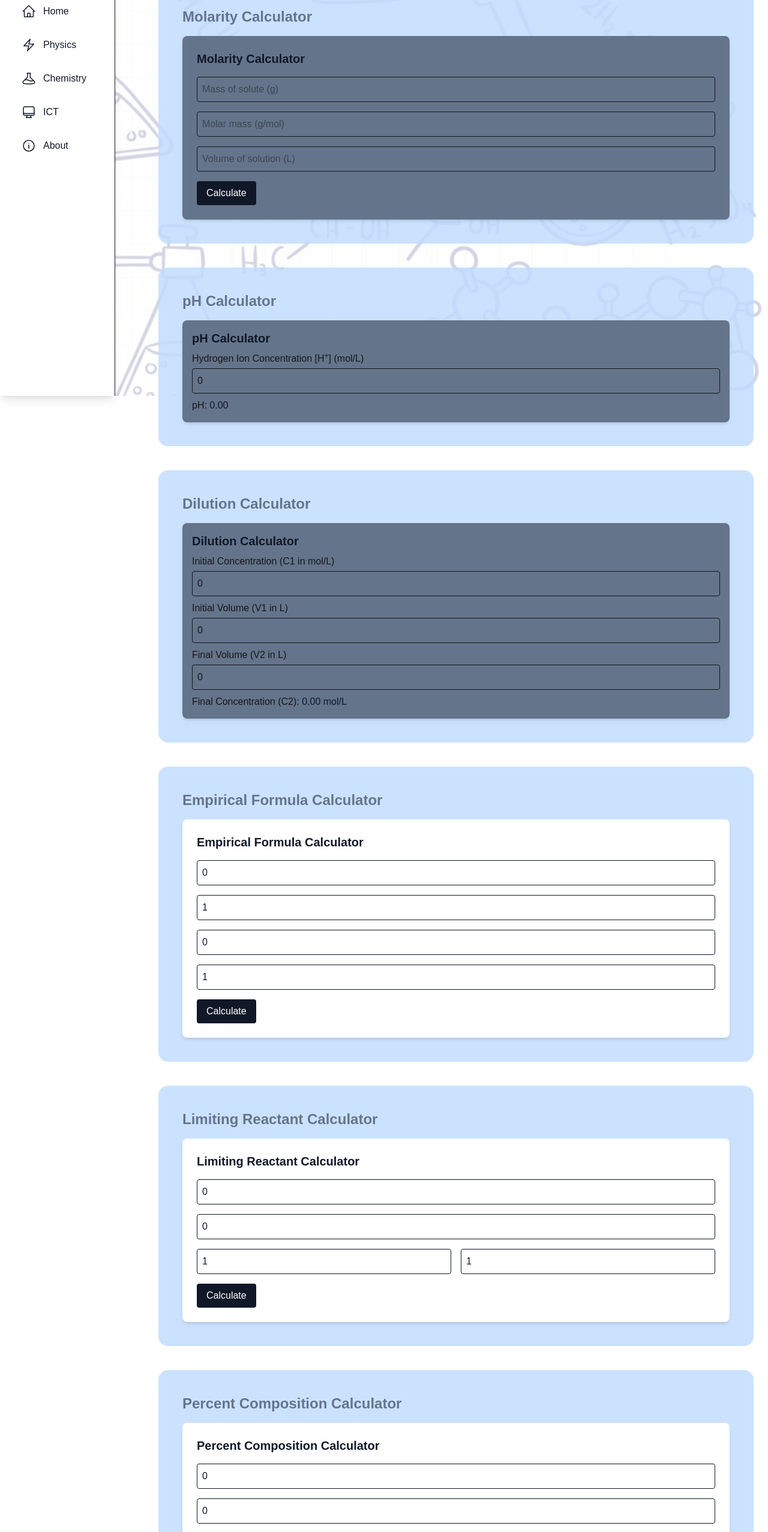
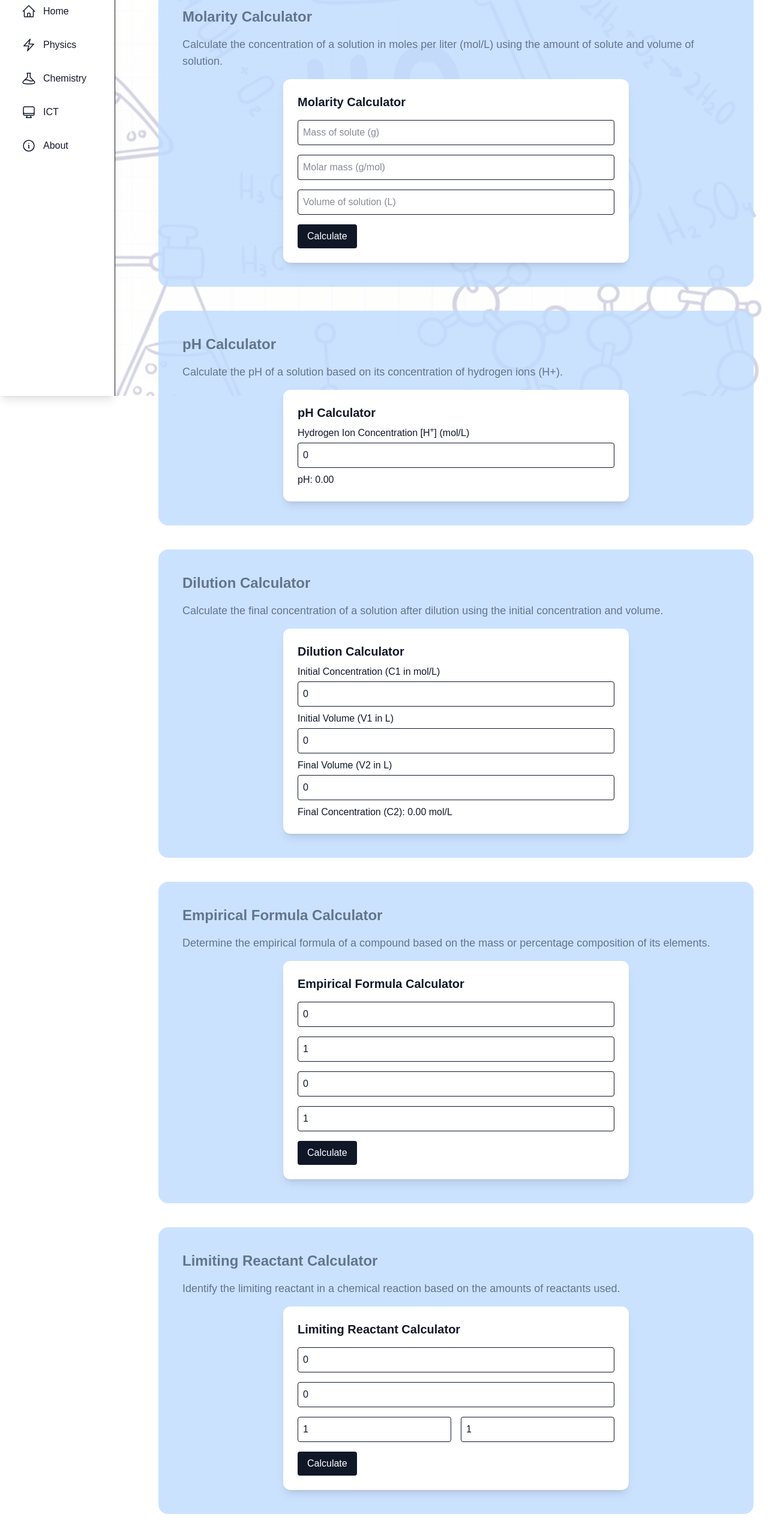
Before and after one commit to Dinesh0017/sci-lab, a Next.js app: page /chemistry in a window 1280 px wide. Shown: the part 140-2694 px from the top of the page at 60% size. Built offline with nearby package versions, Linux system fonts and the light colour scheme.

Commit message:
add bester align

```diff
--- a/src/app/chemistry/page.js
+++ b/src/app/chemistry/page.js
@@ -24,6 +24,9 @@ export default function ChemistryPage() {
         <h2 className="text-2xl font-bold mb-4 text-secondary">
           Molarity Calculator
         </h2>
+        <p className="text-lg text-muted-foreground mb-4 text-secondary">
+          Calculate the concentration of a solution in moles per liter (mol/L) using the amount of solute and volume of solution.
+        </p>
         <MolarityCalculator />
       </div>
 
@@ -32,6 +35,9 @@ export default function ChemistryPage() {
         <h2 className="text-2xl font-bold mb-4 text-secondary">
           pH Calculator
         </h2>
+        <p className="text-lg text-muted-foreground mb-4 text-secondary">
+          Calculate the pH of a solution based on its concentration of hydrogen ions (H+).
+        </p>
         <PHCalculator />
       </div>
 
@@ -40,6 +46,9 @@ export default function ChemistryPage() {
         <h2 className="text-2xl font-bold mb-4 text-secondary">
           Dilution Calculator
         </h2>
+        <p className="text-lg text-muted-foreground mb-4 text-secondary">
+          Calculate the final concentration of a solution after dilution using the initial concentration and volume.
+        </p>
         <DilutionCalculator />
       </div>
 
@@ -48,6 +57,9 @@ export default function ChemistryPage() {
         <h2 className="text-2xl font-bold mb-4 text-secondary">
           Empirical Formula Calculator
         </h2>
+        <p className="text-lg text-muted-foreground mb-4 text-secondary">
+          Determine the empirical formula of a compound based on the mass or percentage composition of its elements.
+        </p>
         <EmpiricalFormulaCalculator />
       </div>
 
@@ -56,6 +68,9 @@ export default function ChemistryPage() {
         <h2 className="text-2xl font-bold mb-4 text-secondary">
           Limiting Reactant Calculator
         </h2>
+        <p className="text-lg text-muted-foreground mb-4 text-secondary">
+          Identify the limiting reactant in a chemical reaction based on the amounts of reactants used.
+        </p>
         <LimitingReactantCalculator />
       </div>
 
@@ -64,6 +79,9 @@ export default function ChemistryPage() {
         <h2 className="text-2xl font-bold mb-4 text-secondary">
           Percent Composition Calculator
         </h2>
+        <p className="text-lg text-muted-foreground mb-4 text-secondary">
+          Calculate the percent composition of each element in a compound based on its molecular formula.
+        </p>
         <PercentCompositionCalculator />
       </div>
 
@@ -72,6 +90,9 @@ export default function ChemistryPage() {
         <h2 className="text-2xl font-bold mb-4 text-secondary">
           Ideal Gas Calculator
         </h2>
+        <p className="text-lg text-muted-foreground mb-4 text-secondary">
+          Calculate the properties of an ideal gas using the ideal gas law (PV = nRT).
+        </p>
         <IdealGasCalculator />
       </div>
     </section>
--- a/src/app/ict/page.js
+++ b/src/app/ict/page.js
@@ -4,7 +4,7 @@ import SubnetCalculator from "@/components/ict-calculators/SubnetCalculator";
 
 export default function ICTPage() {
   return (
-    <section className="p-6 ml-0 md:ml-16 ">
+    <section className="p-6 ml-0 md:ml-16">
   <h1
     className="text-3xl md:text-4xl font-extrabold text-textprimary mb-6"
     style={{ textShadow: "2px 2px 6px rgba(147, 197, 253, 0.7)" }}
@@ -12,8 +12,7 @@ export default function ICTPage() {
     ICT Calculators
   </h1>
 
-      <div className="space-y-10 p-6">
-        {/* Number System Converter */}
+  <div className="mb-10">
     <div className="bg-blue-200/80 p-10 rounded-2xl">
       <h2 className="text-2xl font-bold mb-4 text-secondary">
         Number System Converter
@@ -23,8 +22,9 @@ export default function ICTPage() {
       </p>
       <NumberSystemConverter />
     </div>
+  </div>
 
-        {/* Bitwise Calculator */}
+  <div className="mb-10">
     <div className="bg-blue-200/80 p-10 rounded-2xl">
       <h2 className="text-2xl font-bold mb-4 text-secondary">
         Bitwise Calculator
@@ -34,8 +34,9 @@ export default function ICTPage() {
       </p>
       <BitwiseCalculator />
     </div>
+  </div>
 
-        {/* Subnet Calculator */}
+  <div className="mb-10">
     <div className="bg-blue-200/80 p-10 rounded-2xl">
       <h2 className="text-2xl font-bold mb-4 text-secondary">
         Subnet Calculator
@@ -47,5 +48,6 @@ export default function ICTPage() {
     </div>
   </div>
 </section>
+
   );
 }
--- a/src/components/chemistry-calculators/DilutionCalculator.js
+++ b/src/components/chemistry-calculators/DilutionCalculator.js
@@ -10,7 +10,7 @@ export default function DilutionCalculator() {
   const c2 = v2 > 0 ? (c1 * v1) / v2 : 0;
 
   return (
-    <div className="p-4 bg-secondary rounded-lg shadow-md">
+    <div className="bg-background text-foreground max-w-xl mx-auto p-6 rounded-xl shadow-lg space-y-6">
       <h3 className="text-xl font-semibold mb-2 text-primary">Dilution Calculator</h3>
       <div className="mb-2">
         <label className="block mb-1">Initial Concentration (C1 in mol/L)</label>
--- a/src/components/chemistry-calculators/EmpiricalFormulaCalculator.js
+++ b/src/components/chemistry-calculators/EmpiricalFormulaCalculator.js
@@ -18,7 +18,7 @@ export default function EmpiricalFormulaCalculator() {
   };
 
   return (
-    <div className="bg-background text-foreground p-6 rounded-lg shadow-md">
+    <div className="bg-background text-foreground max-w-xl mx-auto p-6 rounded-xl shadow-lg space-y-6">
       <h2 className="text-xl font-semibold mb-4 text-primary">
         Empirical Formula Calculator
       </h2>
--- a/src/components/chemistry-calculators/IdealGasCalculator.js
+++ b/src/components/chemistry-calculators/IdealGasCalculator.js
@@ -11,7 +11,7 @@ export default function IdealGasCalculator() {
   const moles = temperature > 0 ? (pressure * volume) / (R * temperature) : 0;
 
   return (
-    <div className="p-4 bg-background rounded-lg shadow-md">
+    <div className="bg-background text-foreground max-w-xl mx-auto p-6 rounded-xl shadow-lg space-y-6">
       <h3 className="text-xl font-semibold mb-2 text-primary">Ideal Gas Law Calculator</h3>
       <div className="mb-2">
         <label className="block mb-1">Pressure (atm)</label>
--- a/src/components/chemistry-calculators/LimitingReactantCalculator.js
+++ b/src/components/chemistry-calculators/LimitingReactantCalculator.js
@@ -16,7 +16,7 @@ export default function LimitingReactantCalculator() {
   };
 
   return (
-    <div className="bg-background text-foreground p-6 rounded-lg shadow-md">
+    <div className="bg-background text-foreground max-w-xl mx-auto p-6 rounded-xl shadow-lg space-y-6">
       <h2 className="text-xl font-semibold mb-4 text-primary">
         Limiting Reactant Calculator
       </h2>
--- a/src/components/chemistry-calculators/MolarityCalculator.js
+++ b/src/components/chemistry-calculators/MolarityCalculator.js
@@ -15,7 +15,7 @@ export default function MolarityCalculator() {
   };
 
   return (
-    <div className="bg-secondary shadow-md p-6 rounded-lg">
+    <div className="bg-background text-foreground max-w-xl mx-auto p-6 rounded-xl shadow-lg space-y-6">
       <h2 className="text-xl font-bold text-primary mb-4">Molarity Calculator</h2>
       <div className="space-y-4">
         <input
--- a/src/components/chemistry-calculators/PHCalculator.js
+++ b/src/components/chemistry-calculators/PHCalculator.js
@@ -8,7 +8,7 @@ export default function PHCalculator() {
   const pH = concentration > 0 ? -Math.log10(concentration) : 0;
 
   return (
-    <div className="p-4 bg-secondary rounded-lg shadow-md">
+    <div className="bg-background text-foreground max-w-xl mx-auto p-6 rounded-xl shadow-lg space-y-6">
       <h3 className="text-xl font-semibold mb-2 text-primary">pH Calculator</h3>
       <div className="mb-2">
         <label className="block mb-1">Hydrogen Ion Concentration [H<sup>+</sup>] (mol/L)</label>
--- a/src/components/chemistry-calculators/PercentCompositionCalculator.js
+++ b/src/components/chemistry-calculators/PercentCompositionCalculator.js
@@ -14,7 +14,7 @@ export default function PercentCompositionCalculator() {
   };
 
   return (
-    <div className="bg-background text-foreground p-6 rounded-lg shadow-md">
+    <div className="bg-background text-foreground max-w-xl mx-auto p-6 rounded-xl shadow-lg space-y-6">
       <h2 className="text-xl font-semibold mb-4 text-primary">
         Percent Composition Calculator
       </h2>
--- a/src/components/ict-calculators/BitwiseCalculator.js
+++ b/src/components/ict-calculators/BitwiseCalculator.js
@@ -21,7 +21,7 @@ export default function BitwiseCalculator() {
   };
 
   return (
-    <div className="bg-secondary p-4 rounded-lg shadow-md max-w-md mx-auto">
+    <div className="bg-background text-foreground max-w-xl mx-auto p-6 rounded-xl shadow-lg space-y-6">
       <h3 className="text-xl font-bold text-primary mb-4">Bitwise Calculator</h3>
       <div className="mb-2">
         <label>Number 1:</label>
@@ -44,7 +44,7 @@ export default function BitwiseCalculator() {
       <div className="mb-2">
         <label>Operation:</label>
         <select
-          className="w-full p-2 border rounded bg-amber-950"
+          className="w-full p-2 border rounded"
           value={operation}
           onChange={(e) => setOperation(e.target.value)}
         >
--- a/src/components/ict-calculators/SubnetCalculator.js
+++ b/src/components/ict-calculators/SubnetCalculator.js
@@ -76,7 +76,7 @@ export default function SubnetCalculator() {
   const subnetCount = getSubnetCount(cidr, ipClass);
 
   return (
-    <div className="p-6 bg-background text-foreground rounded-xl shadow-xl space-y-6 max-w-3xl mx-auto">
+    <div className="bg-background text-foreground max-w-xl mx-auto p-6 rounded-xl shadow-lg space-y-6">
       <h2 className="text-3xl font-bold text-primary">Subnet Calculator</h2>
 
       <div className="grid grid-cols-1 md:grid-cols-2 gap-4">
```
Lines whose indentation alone changed are shown as unchanged.
